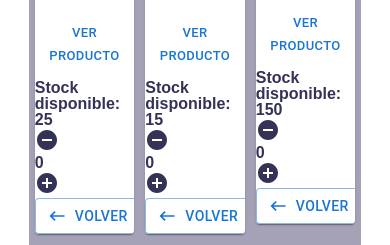
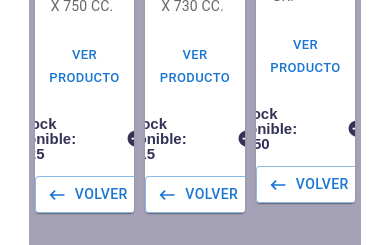
Before and after one commit to FacuGonzales/superChango, a React (Create React App) app: page / in a window 390 px wide. Shown: the part 599-844 px from the top of the page. Built offline with nearby package versions, Linux system fonts and the light colour scheme.

Commit message:
Se arman estilos de ItemCount

```diff
--- a/src/styles/_itemCount.scss
+++ b/src/styles/_itemCount.scss
@@ -1,37 +1,35 @@
 @import "./mxin/mixin.scss";
 
 .contadorContainer {
-  //   @include display-flex(center, flex, space-between);
-  //   padding: 0px 30px;
-
-  //   &--infoContainer {
-  @include display-flex(center, flex, center, "");
   @include font-group(Arial, 1rem, bold, $colorVioeltaOscuro);
 
-  &--stockContainer {
+  &--infoContainer {
+    @include display-flex(center, flex, center, "");
+
+    &__stockContainer {
       padding-right: 50px;
 
-    &__valor {
+      &--valor {
         font-size: 20px !important;
         margin: 15px 0px !important;
         text-align: center;
       }
     }
 
-  &--botonAgregarRestar {
+    &__botonAgregarRestar {
       @include display-flex(center, flex, center, "");
 
-    &__botonIcon {
+      &--botonIcon {
         font-size: 1.5rem !important;
       }
 
-    &__valorInicial {
+      &--valorInicial {
         font-size: 20px !important;
         margin: 15px 0px !important;
         text-align: center;
       }
     }
-  //   }
+  }
 }
 
 // 1024, 768, 580
@@ -48,23 +46,22 @@
 
 @media (max-width: 580px) {
   .contadorContainer {
-    // &--infoContainer{
-
-    &--stockContainer {
-      &__valor {
+    &--infoContainer {
+      &__stockContainer {
+        &--valor {
           font-size: 15px !important;
         }
       }
 
-    &--botonAgregarRestar {
-      &__botonIcon {
+      &__botonAgregarRestar {
+        &--botonIcon {
           font-size: 1.2rem !important;
         }
 
-      &__valorInicial {
+        &--valorInicial {
           font-size: 15px !important;
         }
       }
-    // }
     }
   }
+}
```
Lines whose indentation alone changed are shown as unchanged.
